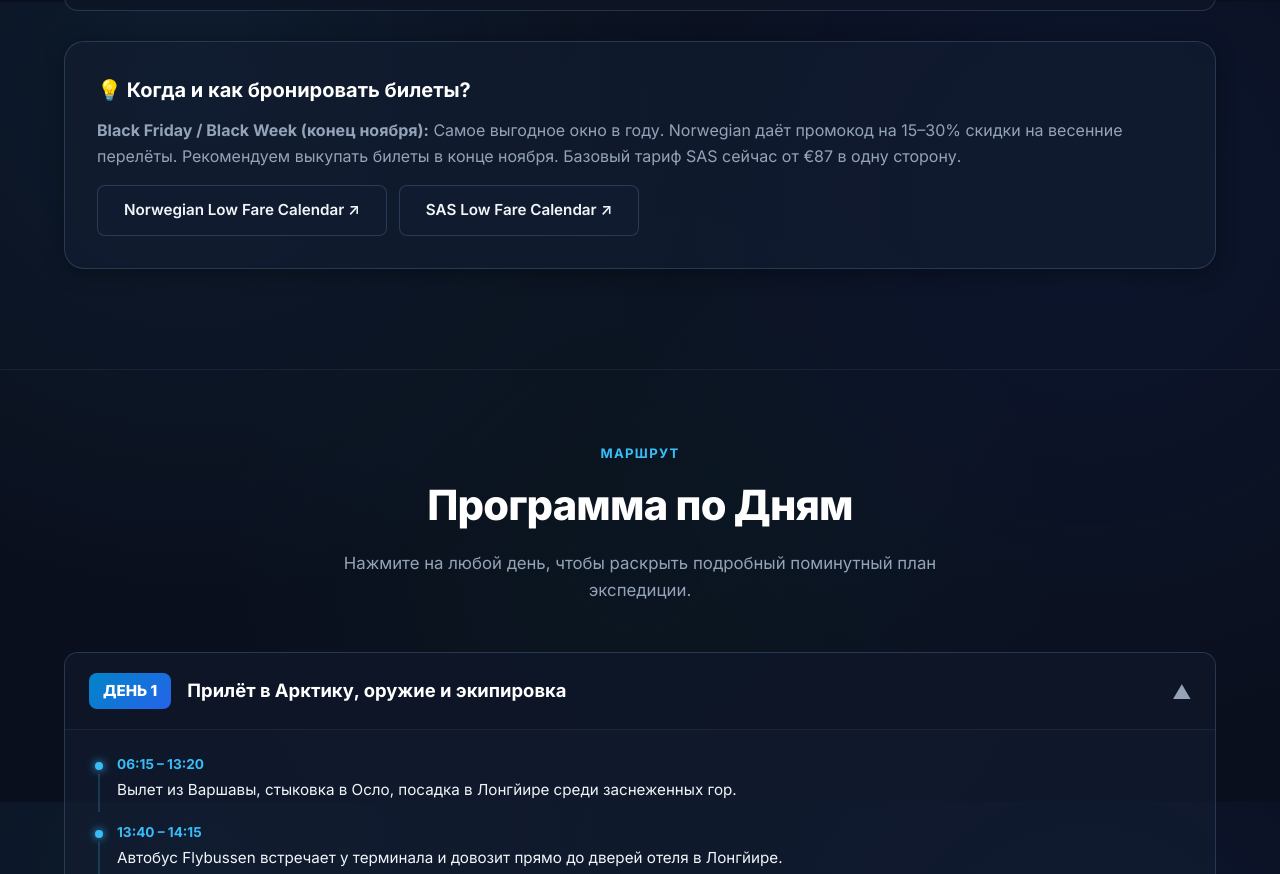
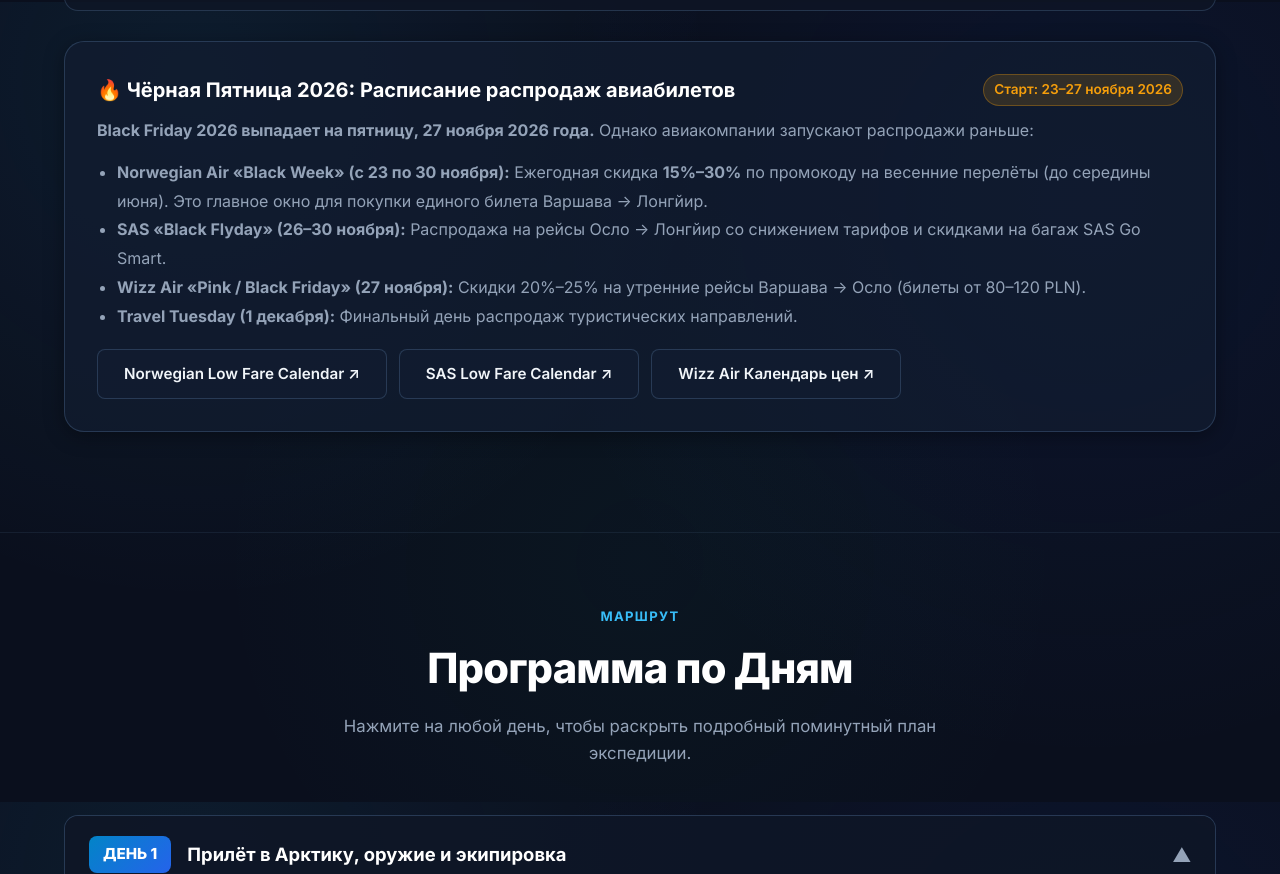
Before and after one commit to arakitski/svalbard-trip, a plain HTML site: page index.html in a window 1280 px wide. Shown: the part 1598-2472 px from the top of the page. Drawn offline with Linux system fonts and the light colour scheme.

Commit message:
docs: add exact Black Friday 2026 dates and airline sale calendar

```diff
--- a/index.html
+++ b/index.html
@@ -160,13 +160,23 @@
 
       <!-- Flight Booking Strategy Card -->
       <div class="glass-panel" style="margin-top: 30px;">
-        <h3 style="font-size: 1.25rem; margin-bottom: 12px; color: #fff;">💡 Когда и как бронировать билеты?</h3>
-        <p style="color: var(--text-muted); margin-bottom: 16px;">
-          <strong>Black Friday / Black Week (конец ноября):</strong> Самое выгодное окно в году. Norwegian даёт промокод на 15–30% скидки на весенние перелёты. Рекомендуем выкупать билеты в конце ноября. Базовый тариф SAS сейчас от €87 в одну сторону.
+        <div style="display: flex; align-items: center; justify-content: space-between; flex-wrap: wrap; gap: 12px; margin-bottom: 12px;">
+          <h3 style="font-size: 1.25rem; color: #fff;">🔥 Чёрная Пятница 2026: Расписание распродаж авиабилетов</h3>
+          <span class="badge badge-warning" style="font-size: 0.85rem;">Старт: 23–27 ноября 2026</span>
+        </div>
+        <p style="color: var(--text-muted); margin-bottom: 14px;">
+          <strong>Black Friday 2026 выпадает на пятницу, 27 ноября 2026 года.</strong> Однако авиакомпании запускают распродажи раньше:
         </p>
+        <ul style="color: var(--text-muted); margin-left: 20px; margin-bottom: 18px; line-height: 1.8;">
+          <li><strong>Norwegian Air «Black Week» (с 23 по 30 ноября):</strong> Ежегодная скидка <strong>15%–30%</strong> по промокоду на весенние перелёты (до середины июня). Это главное окно для покупки единого билета Варшава → Лонгйир.</li>
+          <li><strong>SAS «Black Flyday» (26–30 ноября):</strong> Распродажа на рейсы Осло → Лонгйир со снижением тарифов и скидками на багаж SAS Go Smart.</li>
+          <li><strong>Wizz Air «Pink / Black Friday» (27 ноября):</strong> Скидки 20%–25% на утренние рейсы Варшава → Осло (билеты от 80–120 PLN).</li>
+          <li><strong>Travel Tuesday (1 декабря):</strong> Финальный день распродаж туристических направлений.</li>
+        </ul>
         <div style="display: flex; gap: 12px; flex-wrap: wrap;">
           <a href="https://www.norwegian.com" target="_blank" rel="noopener" class="btn btn-secondary">Norwegian Low Fare Calendar ↗</a>
           <a href="https://www.flysas.com" target="_blank" rel="noopener" class="btn btn-secondary">SAS Low Fare Calendar ↗</a>
+          <a href="https://www.wizzair.com" target="_blank" rel="noopener" class="btn btn-secondary">Wizz Air Календарь цен ↗</a>
         </div>
       </div>
     </div>
```
